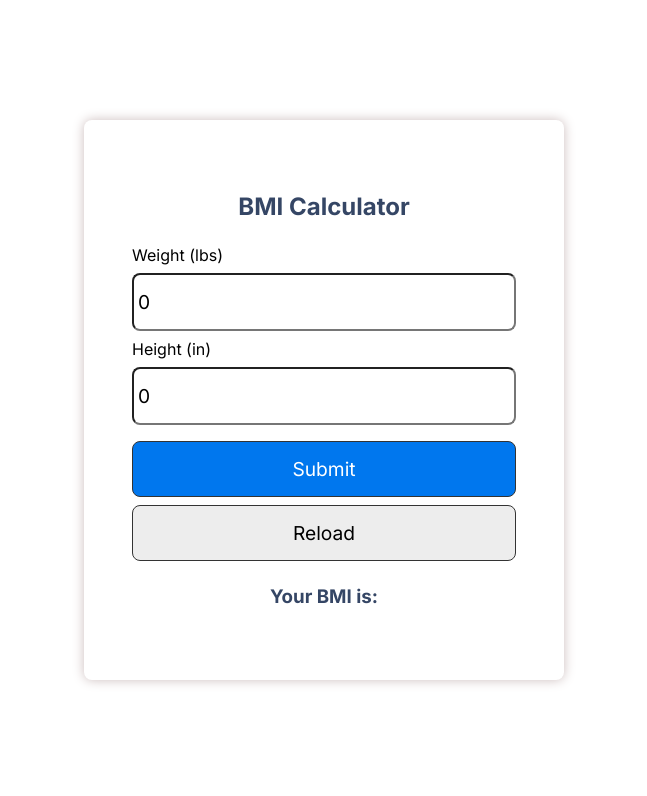
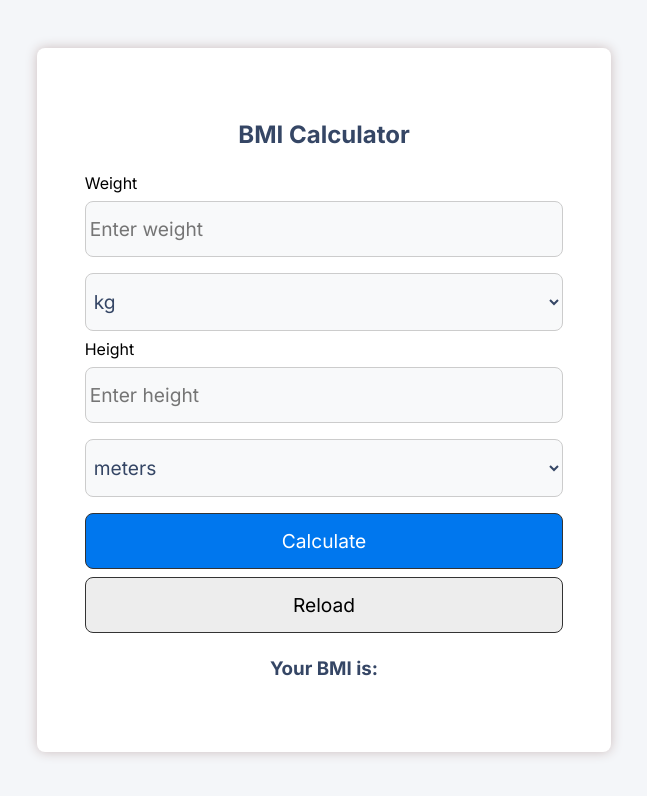
Before and after one commit to iiitl/bmi_calculator, a React (Create React App) app: page / in a window 1280 px wide. Shown: the top 796 px of the page, without its empty margins (316-963 px from the left). Built offline with nearby package versions, Linux system fonts and the light colour scheme.

Commit message:
added diffrent units

```diff
--- a/src/App.js
+++ b/src/App.js
@@ -1,42 +1,55 @@
-import './App.css';
-import './index.css'
-import React, {useState} from 'react'
+import './index.css';
+import React, { useState } from 'react';
 
 function App() {
-  // state
-  const [weight, setWeight] = useState(0)
-  const [height, setHeight] = useState(0)
-  const [bmi, setBmi] = useState('')
-  const [message, setMessage] = useState('')
+  const [weight, setWeight] = useState('');
+  const [weightUnit, setWeightUnit] = useState('kg');
+  const [height, setHeight] = useState('');
+  const [heightUnit, setHeightUnit] = useState('m');
+  const [bmi, setBmi] = useState('');
+  const [message, setMessage] = useState('');
 
-  let calcBmi = (event) => {
-    event.preventDefault()
-    console.log(event);
+  const convertWeightToKg = (value, unit) => {
+    if (unit === 'lbs') return value * 0.453592;
+    if (unit === 'stone') return value * 6.35029;
+    return value;
+  };
 
-    if (weight === 0 || height === 0) {
-      alert('Please enter a valid weight and height')
-    } else {
-      let bmi = (weight / (height * height) * 703)
-      setBmi(bmi.toFixed(1))
+  const convertHeightToMeters = (value, unit) => {
+    if (unit === 'in') return value * 0.0254;
+    if (unit === 'ft') return value * 0.3048;
+    if (unit === 'cm') return value / 100;
+    return value;
+  };
 
+  const calcBmi = (event) => {
+    event.preventDefault();
 
-        if (bmi < 18.5) {
-          setMessage('You are underweight')
-        }  else if (bmi >= 18.5 && bmi < 25) {
-          setMessage('You have healthy weight')
-        } else if (bmi>=25 && bmi <30) {
-          setMessage('You are overweight')
-        }else{
-          setMessage('You are obese')
+    if (!weight || !height) {
+      alert('Please enter a valid weight and height');
+      return;
     }
 
+    const weightInKg = convertWeightToKg(parseFloat(weight), weightUnit);
+    const heightInMeters = convertHeightToMeters(parseFloat(height), heightUnit);
+
+    const bmiValue = weightInKg / (heightInMeters * heightInMeters);
+    setBmi(bmiValue.toFixed(1));
+
+    if (bmiValue < 18.5) {
+      setMessage('You are underweight');
+    } else if (bmiValue >= 18.5 && bmiValue < 25) {
+      setMessage('You have a healthy weight');
+    } else if (bmiValue >= 25 && bmiValue < 30) {
+      setMessage('You are overweight');
+    } else {
+      setMessage('You are obese');
     }
-  }
+  };
 
-  let reload = () => {
-    window.location.reload()
-  }
-
+  const reload = () => {
+    window.location.reload();
+  };
 
   return (
     <div className="app">
@@ -44,16 +57,37 @@ function App() {
         <h2 className='center'>BMI Calculator</h2>
         <form onSubmit={calcBmi}>
           <div>
-            <label>Weight (lbs)</label>
-            <input type="text" placeholder='Enter Weight in lbs' value={weight} onChange={(e) => setWeight(e.target.value)} />
+            <label>Weight</label>
+            <input
+              type="text"
+              placeholder='Enter weight'
+              value={weight}
+              onChange={(e) => setWeight(e.target.value)}
+            />
+            <select value={weightUnit} onChange={(e) => setWeightUnit(e.target.value)}>
+              <option value="kg">kg</option>
+              <option value="lbs">lbs</option>
+              <option value="stone">stone</option>
+            </select>
           </div>
           <div>
-            <label>Height (in)</label>
-            <input type="text" placeholder='Enter height in inches' value={height} onChange={(event) => setHeight(event.target.value)} />
+            <label>Height</label>
+            <input
+              type="text"
+              placeholder='Enter height'
+              value={height}
+              onChange={(e) => setHeight(e.target.value)}
+            />
+            <select value={heightUnit} onChange={(e) => setHeightUnit(e.target.value)}>
+              <option value="m">meters</option>
+              <option value="cm">centimeters</option>
+              <option value="in">inches</option>
+              <option value="ft">feet</option>
+            </select>
           </div>
           <div>
-            <button className='btn' type='submit'>Submit</button>
-            <button className='btn btn-outline' onClick={reload} type='submit'>Reload</button>
+            <button className='btn' type='submit'>Calculate</button>
+            <button className='btn btn-outline' onClick={reload} type='button'>Reload</button>
           </div>
         </form>
         <div className='center'>
--- a/src/index.css
+++ b/src/index.css
@@ -1,20 +1,19 @@
 @import url('https://fonts.googleapis.com/css2?family=Inter:wght@100;200;300;400;500;600;700;800;900&family=Poppins:ital,wght@0,100;0,200;0,300;0,400;0,500;0,600;0,700;0,800;0,900;1,100;1,200;1,300;1,400;1,500;1,600;1,700;1,800;1,900&display=swap');
-
 
 * {
   box-sizing: border-box;
   margin: 0;
   padding: 0;
-  font-family: 'Inter', sans-if;
+  font-family: 'Inter', sans-serif;
 }
 
 .app {
   display: flex;
-
   justify-content: center;
   align-items: center;
   width: 100vw;
   min-height: 100vh;
+  background-color: #f4f6f9;
 }
 
 .container {
@@ -22,14 +21,22 @@
   border-radius: 8px;
   padding: 3rem;
   max-width: 600px;
+  background: #fff;
 }
 
-input {
+input, select {
   width: 100%;
   font-size: 1.2rem;
   padding: 15px 4px;
   margin: 8px 0;
   border-radius: 8px;
+  border: 1px solid #ccc;
+  background: #f8f9fa;
+  color: #354665;
+}
+
+select {
+  cursor: pointer;
 }
 
 .btn {
@@ -44,13 +51,18 @@ input {
   border-radius: 8px;
   cursor: pointer;
 }
-/* unvisited link */
 
-
+.btn:hover {
+  background-color: #005bb5;
+}
 
 .btn-outline {
   background-color: #ededed;
-    color: #000000;
+  color: #000000;
+}
+
+.btn-outline:hover {
+  background-color: #dcdcdc;
 }
 
 .center {
@@ -58,10 +70,11 @@ input {
   margin: 24px 0;
   color: #354665;
 }
-.input_val
-{
+
+.input_val {
   color: #354665;
 }
+
 p {
   margin: 10px 0;
 }
```
Lines whose indentation alone changed are shown as unchanged.
